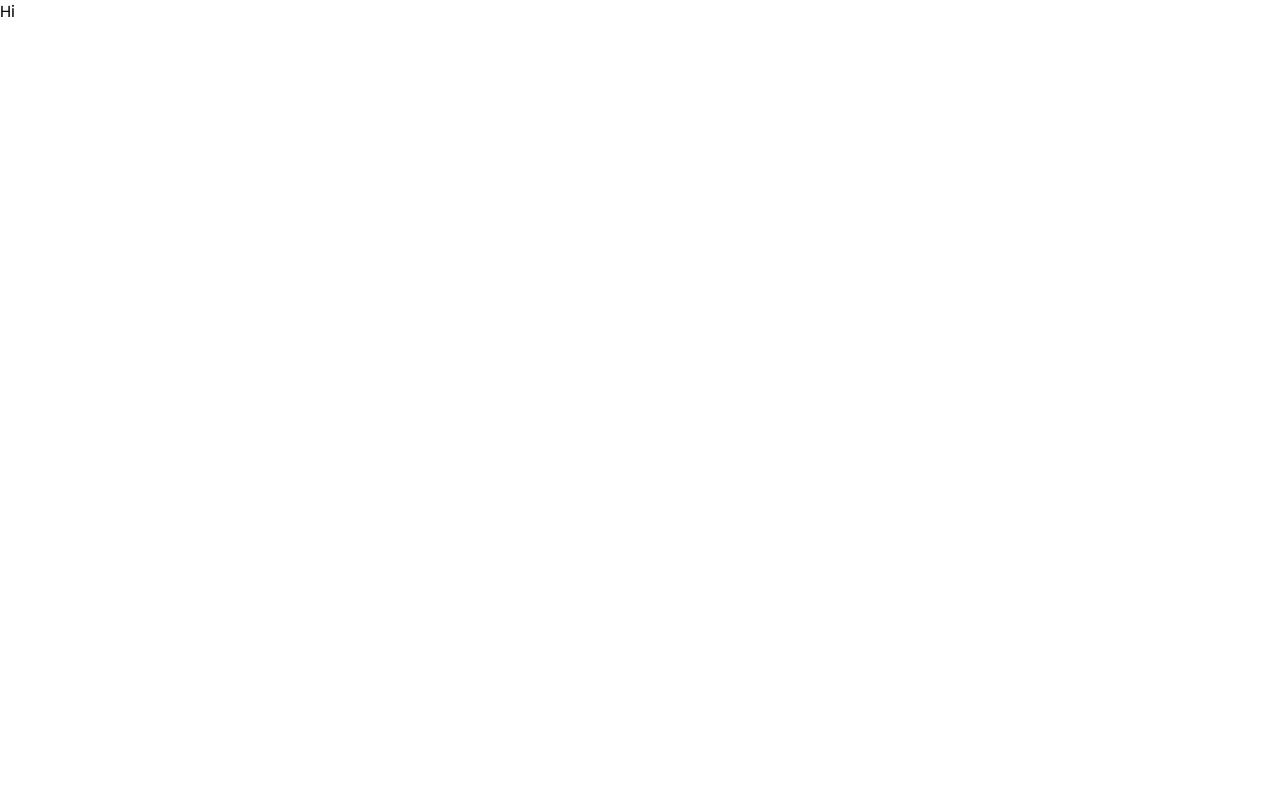
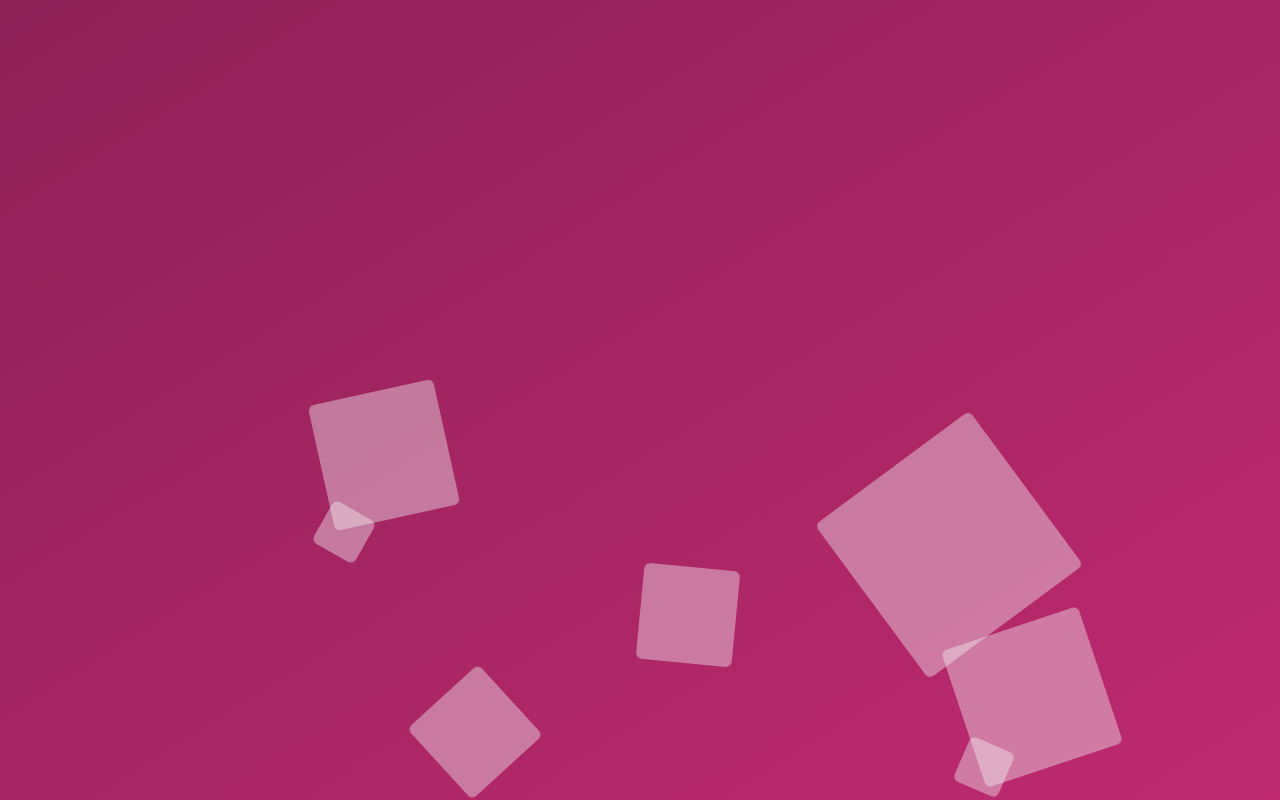
Before and after one commit to bumengi94/bumengi94, a React (Vite) app: page / in a window 1280 px wide. Built offline with nearby package versions, Linux system fonts and the light colour scheme.

Commit message:
add background

```diff
--- a/index.html
+++ b/index.html
@@ -4,16 +4,14 @@
 	<title>Bugra Mengi</title>
 
 	<link rel="shortcut icon" href="logo@144.svg" type="image/svg">
-	<link rel="preload" href="/profile.webp" as="image">
-	<link rel="preload" href="https://fonts.googleapis.com/css2?family=Poppins:wght@300;400;700&display=swap" as="font">
 
 	<meta charset="UTF-8">
 	<meta name="viewport" content="width=device-width, initial-scale=1.0">
 	<meta name="description" content="Bugra Mengi">
 	<meta name="theme-color" content="#BF2A70">
+	<script type="module" src="/src/main.tsx" defer></script>
 </head>
 <body>
 <div id="root"></div>
-<script type="module" src="/src/main.tsx" defer></script>
 </body>
 </html>
--- a/src/App.tsx
+++ b/src/App.tsx
@@ -1,8 +1,12 @@
-import "./main.sass";
 import React, { FC, Fragment } from "react";
+import { Background } from "./components/Background";
 
 const App: FC = () => {
-	return <Fragment>Hi</Fragment>;
+	return (
+		<Fragment>
+			<Background />
+		</Fragment>
+	);
 };
 
 export default App;
--- /dev/null
+++ b/src/components/Background.tsx
@@ -0,0 +1,14 @@
+import React, { FC } from "react";
+
+export const Background: FC = () => (
+	<div className="bg-gradient-to-br from-theme1 to-theme h-screen overflow-hidden relative">
+		<span className="w-32 h-32 bg-white block rounded-md opacity-40 absolute top-full left-1/4 animate-[square_15s_linear_infinite_1s]" />
+		<span className="w-48 h-48 bg-white block rounded-md opacity-40 absolute top-full left-2/3 animate-[square_15s_linear_infinite_2s]" />
+		<span className="w-12 h-12 bg-white block rounded-md opacity-40 absolute top-full left-1/4 animate-[square_15s_linear_infinite_3s]" />
+		<span className="w-24 h-24 bg-white block rounded-md opacity-40 absolute top-full left-2/4 animate-[square_15s_linear_infinite_4s]" />
+		<span className="w-36 h-36 bg-white block rounded-md opacity-40 absolute top-full left-3/4 animate-[square_15s_linear_infinite_5s]" />
+		<span className="w-24 h-24 bg-white block rounded-md opacity-40 absolute top-full left-1/3 animate-[square_15s_linear_infinite_6s]" />
+		<span className="w-12 h-12 bg-white block rounded-md opacity-40 absolute top-full left-3/4 animate-[square_15s_linear_infinite_7s]" />
+		<span className="w-48 h-48 bg-white block rounded-md opacity-40 absolute top-full left-2/4 animate-[square_15s_linear_infinite_8s]" />
+	</div>
+);
--- a/src/components/Loading.tsx
+++ b/src/components/Loading.tsx
@@ -1,7 +1,5 @@
 import React, { FC } from "react";
 
 export const Loading: FC = () => (
-	<div className="flex justify-center items-center h-screen">
-		<div className="spinner-border w-16 h-16 border-t-4 border-blue-500 border-solid rounded-full animate-spin" />
-	</div>
+	<span className="flex items-center justify-center h-screen after:rounded-full after:w-12 after:h-12 after:bg-theme after:block after:animate-ping" />
 );
--- a/src/main.sass
+++ b/src/main.sass
@@ -1,10 +1,21 @@
-@import url('https://fonts.googleapis.com/css2?family=Poppins:wght@300;400;700&display=swap')
+@import url('https://fonts.googleapis.com/css2?family=Poppins:wght@200;400;600&display=swap')
 
 @tailwind base
 @tailwind components
 @tailwind utilities
 
-body
-  scroll-behavior: smooth
-  -moz-osx-font-smoothing: grayscale
-  -webkit-font-smoothing: antialiased
+@layer base
+  body
+    @apply scroll-smooth relative text-white
+    font-family: Poppins, sans-serif
+
+    -moz-osx-font-smoothing: grayscale
+    -webkit-font-smoothing: antialiased
+
+  @keyframes square
+    0%
+      top: 100%
+      transform: rotate(0)
+    100%
+      top: -10%
+      transform: rotate(360deg)
--- a/src/main.tsx
+++ b/src/main.tsx
@@ -1,3 +1,4 @@
+import "./main.sass";
 import React, { lazy, StrictMode, Suspense } from "react";
 import { createRoot } from "react-dom/client";
 import { Loading } from "./components";
--- a/tailwind.config.ts
+++ b/tailwind.config.ts
@@ -4,10 +4,12 @@ export default {
 	content: ["./index.html", "./src/**/*.tsx"],
 	theme: {
 		extend: {
-			fontFamily: {
-				sans: "Poppins",
+			colors: {
+				theme: "#BF2A70",
+				theme1: "#8d2156",
+				white: "#F5F5F5",
+				border: "#333333",
 			},
 		},
 	},
-	plugins: [],
 } satisfies Config;
```
